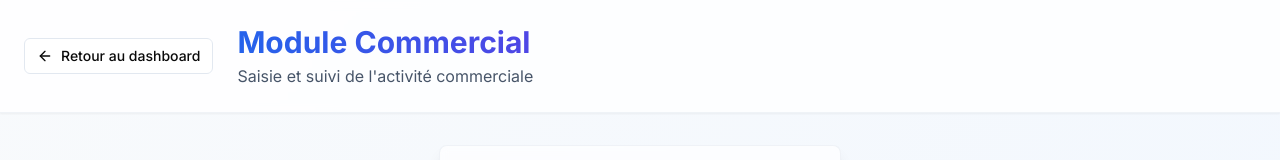
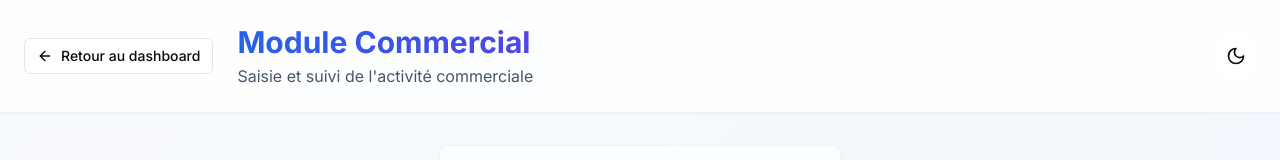
Before and after one commit to nonodu13009/allianz-saas, a Next.js app: page /commercial in a window 1280 px wide. Shown: the top 160 px of the page. Built offline with nearby package versions, Linux system fonts and the light colour scheme; no server answers; the database is empty.

Commit message:
feat: ajout toggle thème clair/sombre dans headers commerciaux

```diff
--- a/components/pages/commercial-activity-page.tsx
+++ b/components/pages/commercial-activity-page.tsx
@@ -9,6 +9,7 @@ import { Card, CardHeader, CardTitle, CardContent } from '@/components/ui/card';
 import { Badge } from '@/components/ui/badge';
 import { ArrowLeft, Calendar, TrendingUp, Target, CheckCircle, BarChart3, Award, Users, Building, PieChart, Activity, ChevronLeft, ChevronRight } from 'lucide-react';
 import Link from 'next/link';
+import { ThemeToggle } from '@/components/theme-toggle';
 import {
   CommercialActivity,
   getCommercialActivitiesByUserAndMonth,
@@ -140,6 +141,7 @@ export function CommercialActivityPage() {
           <Button onClick={handleAddActivity}>
             Nouvel acte
           </Button>
+          <ThemeToggle />
         </div>
       </div>
 
--- a/components/pages/commercial-page.tsx
+++ b/components/pages/commercial-page.tsx
@@ -10,6 +10,7 @@ import { DataTable } from '@/components/commercial/data-table';
 import { Button } from '@/components/ui/button';
 import { ArrowLeft } from 'lucide-react';
 import Link from 'next/link';
+import { ThemeToggle } from '@/components/theme-toggle';
 
 export default function CommercialPage() {
   const { currentMonth, isLoading } = useNavigation();
@@ -19,6 +20,7 @@ export default function CommercialPage() {
       {/* Header avec bouton retour */}
       <div className="bg-white/80 dark:bg-slate-800/80 backdrop-blur-sm border-b border-slate-200/50 dark:border-slate-700/50 shadow-sm">
         <div className="container mx-auto px-6 py-6">
+          <div className="flex items-center justify-between">
             <div className="flex items-center gap-6">
               <Link href="/">
                 <Button variant="outline" size="sm" className="gap-2 bg-white/50 dark:bg-slate-700/50 border-slate-200 dark:border-slate-600 hover:bg-slate-50 dark:hover:bg-slate-600">
@@ -34,6 +36,10 @@ export default function CommercialPage() {
                   Saisie et suivi de l'activité commerciale
                 </p>
               </div>
+            </div>
+
+            {/* Toggle thème clair/sombre */}
+            <ThemeToggle />
           </div>
         </div>
       </div>
```
Lines whose indentation alone changed are shown as unchanged.
